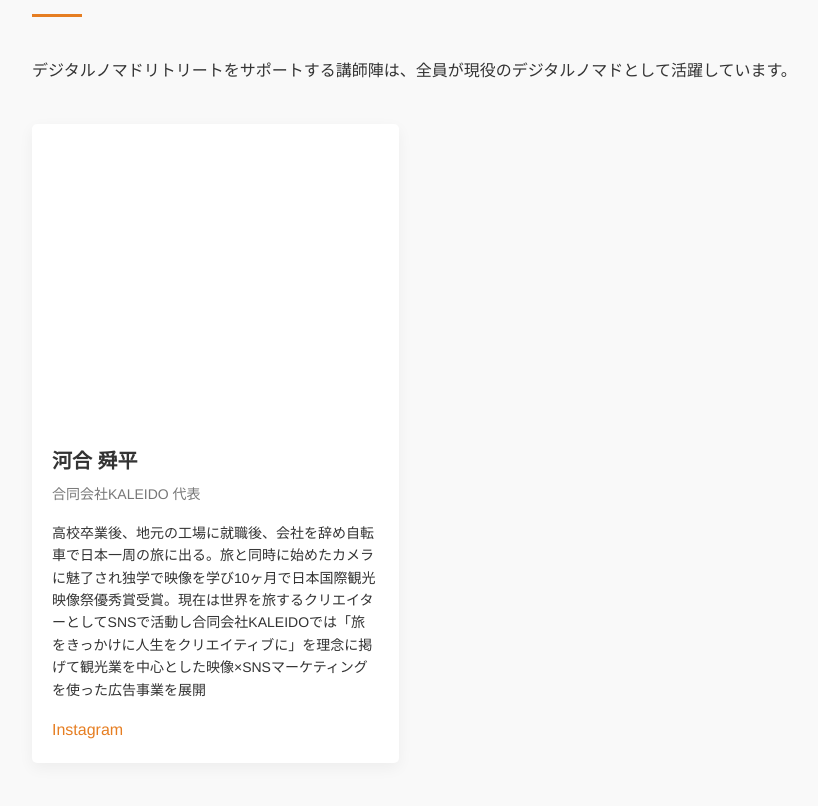
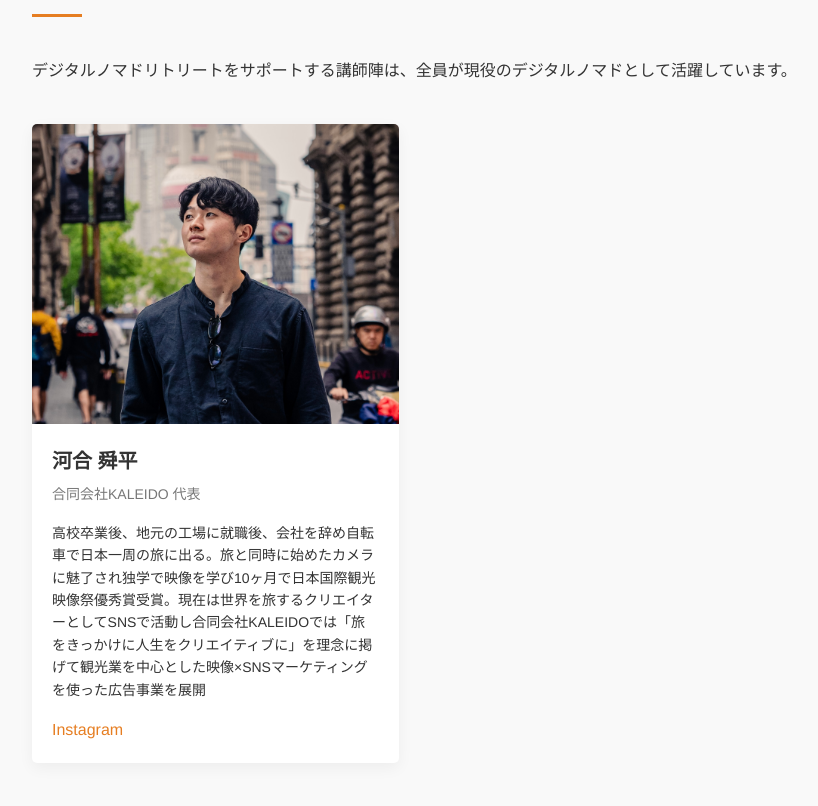
Before and after one commit to shumpei1118/-, a plain HTML site: page index.html in a window 1280 px wide. Shown: the part 4633-5439 px from the top of the page, without its empty margins (28-846 px from the left). Drawn offline with Linux system fonts and the light colour scheme.

Commit message:
Update index.html

```diff
--- a/index.html
+++ b/index.html
@@ -896,7 +896,7 @@
 
             <div class="instructor-grid">
                 <div class="instructor-card">
-                    <div class="instructor-image" style="background-image: url(DSC01067-2)">
+                    <div class="instructor-image" style="background-image: url(DSC01067-2.jpg)">
                         <!-- 注: 実際の実装時には、ここに河合舜平さんの写真を使用します -->
                     </div>
                     <div class="instructor-info">
```
